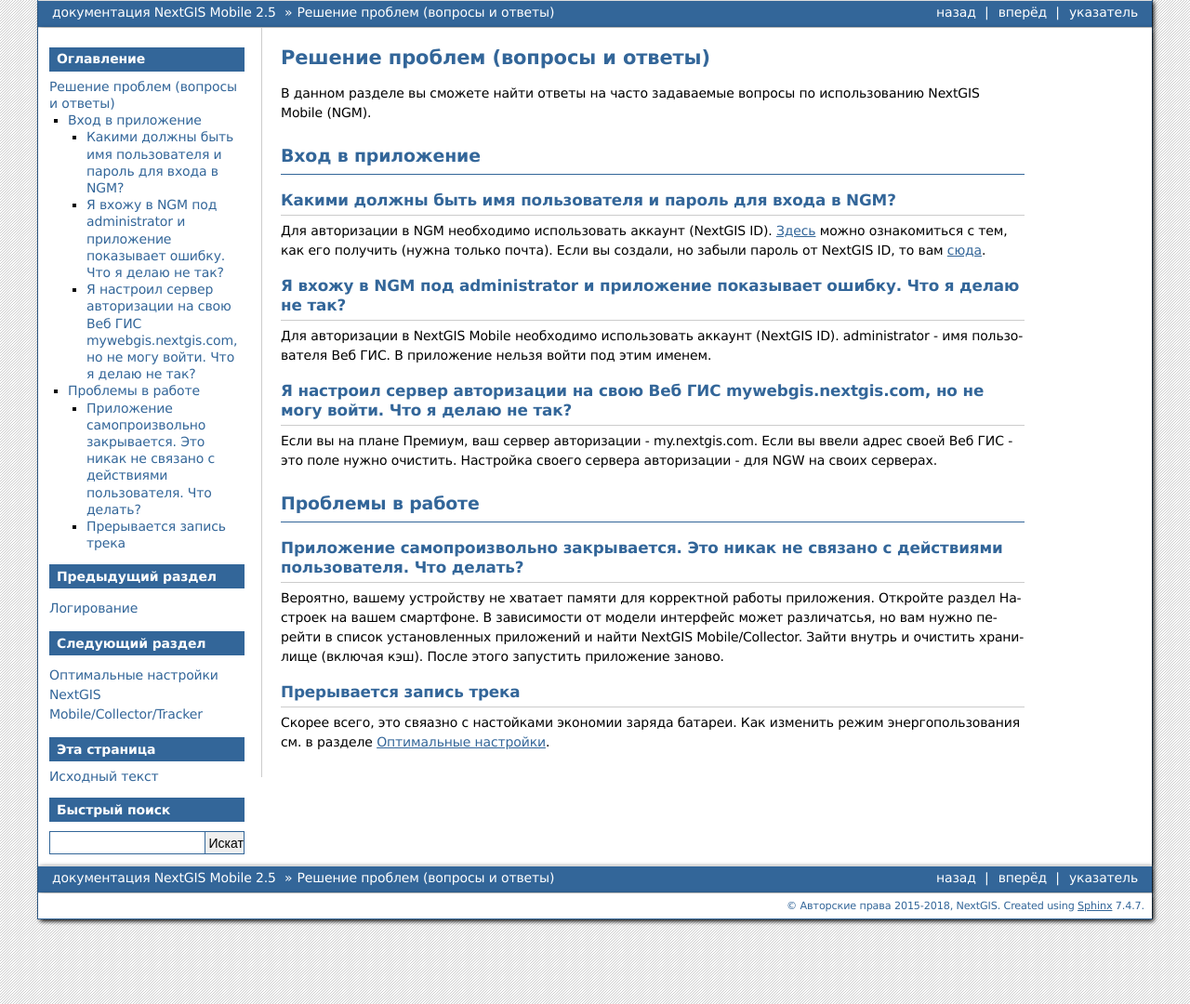
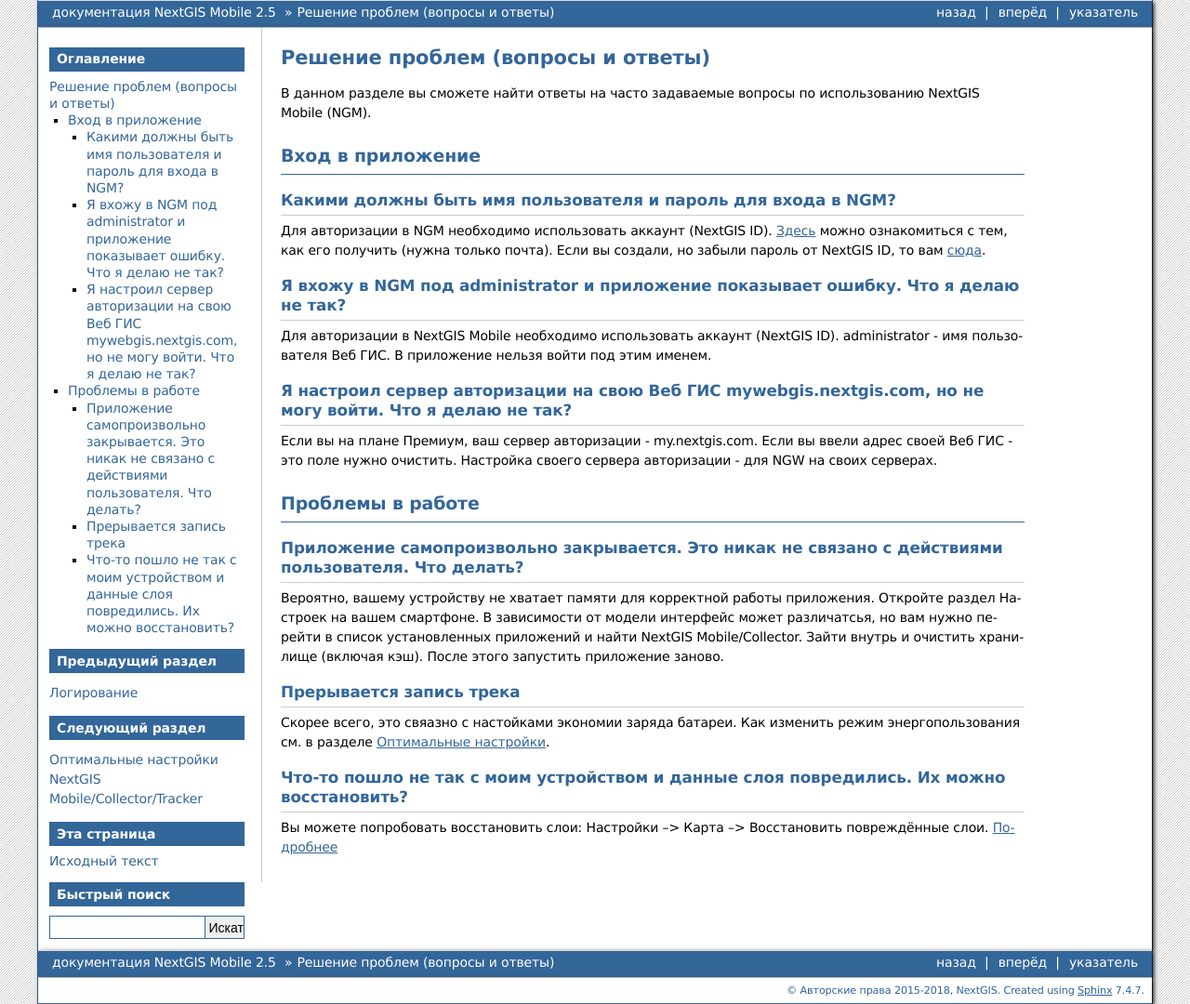
Before and after one commit to nextgis/docs_ngmobile, a Sphinx documentation site: the page built from source/faq_ngmobile.rst, in a window 1280 px wide. Shown: the whole page at 93% size. Built offline with Sphinx 7.4.7, drawn with Linux system fonts in a browser that asks for light colours; formulas are drawn with MathJax 3.

Commit message:
add restore layers faq_ngmobile.rst

```diff
--- a/source/faq_ngmobile.rst
+++ b/source/faq_ngmobile.rst
@@ -39,3 +39,9 @@
 ~~~~~~~~~~~~~~~~~~~~~~~~~
 
 Скорее всего, это свяазно с настойками экономии заряда батареи. Как изменить режим энергопользования см. в разделе `Оптимальные настройки <https://docs.nextgis.ru/docs_ngmobile/source/device_settings.html>`_.
+
+Что-то пошло не так с моим устройством и данные слоя повредились. Их можно восстановить?
+~~~~~~~~~~~~~~~~~~~~~~~~~~~~~~~~~~~~~~~~~~~~~~~~~~~~~~~~~~~~~~~~~~~~~
+
+Вы можете попробовать восстановить слои: Настройки --> Карта --> Восстановить повреждённые слои.
+`Подробнее <https://docs.nextgis.ru/docs_ngmobile/source/settings.html#ngmob-restore-layer>`_
```
